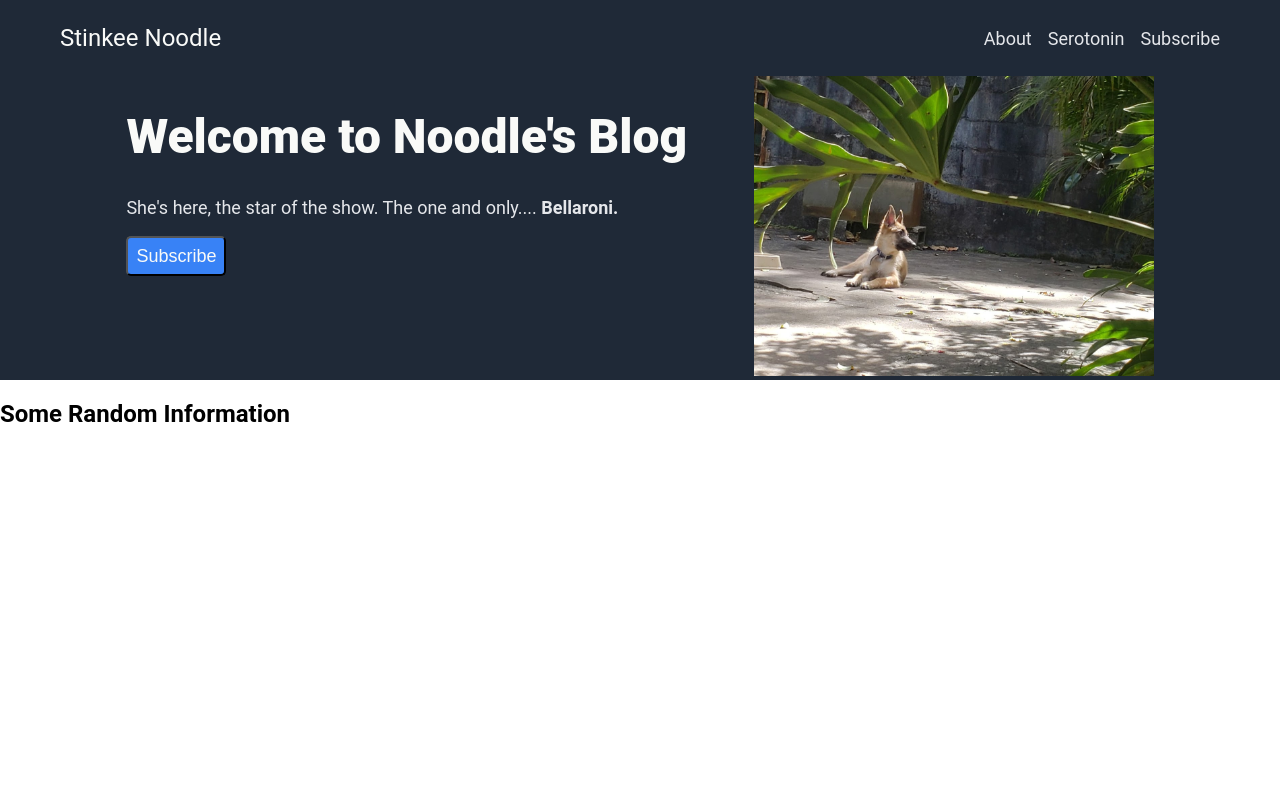
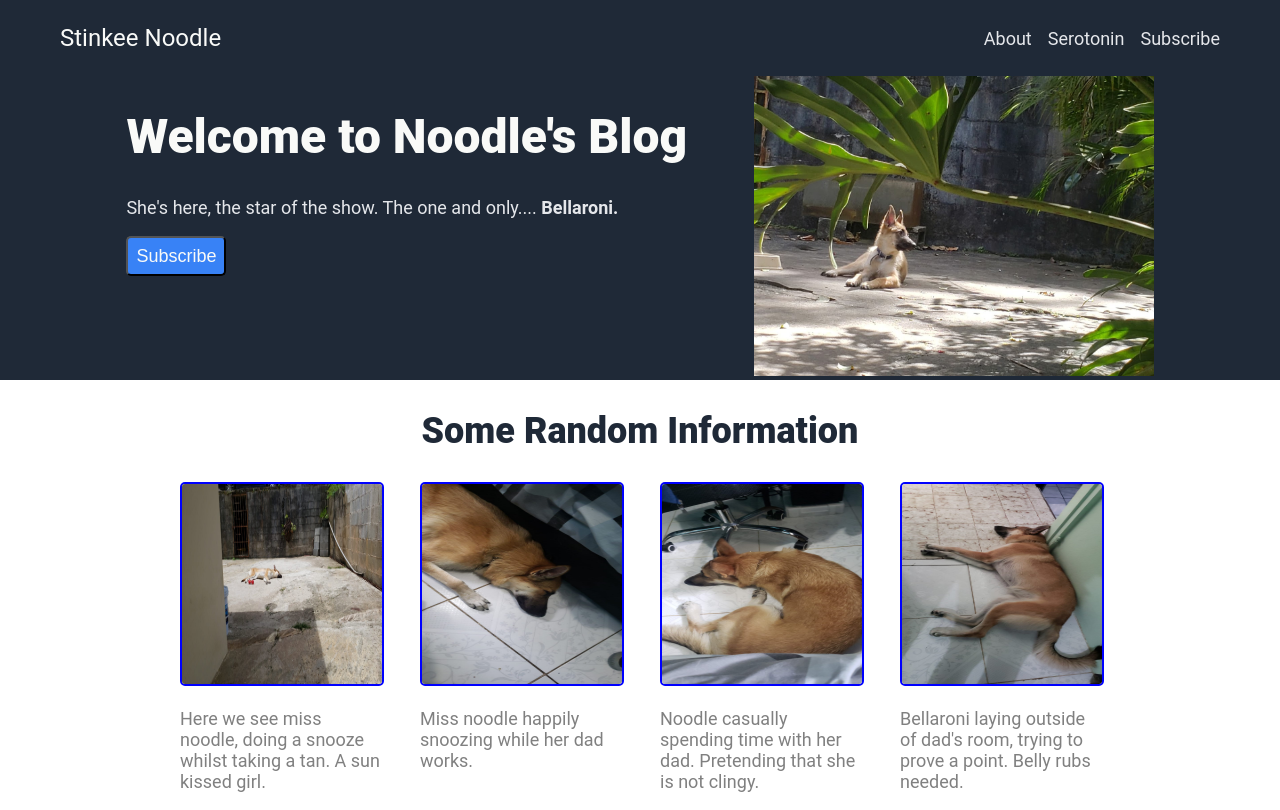
Before and after one commit to BCupen/LandingPageProject, a plain HTML site: page index.html in a window 1280 px wide. Drawn offline with Linux system fonts and the light colour scheme.

Commit message:
section 2 finished

```diff
--- a/index.html
+++ b/index.html
@@ -35,8 +35,27 @@
        <div class="section2">
             <h2>Some Random Information</h2>
             <div class="stinkee-content">
+                <div>
+                    <img src="./images/noodle1.jpeg" alt="Noodle image 1">
+                    <p>Here we see miss noodle, doing a snooze whilst taking a tan. A sun kissed girl.</p>
+                </div>
+                <div>
+                    <img src="./images/noodle2.jpeg" alt="Noodle image 2">
+                    <p>Miss noodle happily snoozing while her dad works.</p>
+                </div>
+                <div>
+                    <img src="./images/noodle3.jpeg" alt="Noodle image 3">
+                    <p>Noodle casually spending time with her dad. Pretending that she is not clingy.</p>
+                </div>
+                <div>
+                    <img src="./images/noodle4.jpeg" alt="Noodle image 4">
+                    <p>Bellaroni laying outside of dad's room, trying to prove a point. Belly rubs needed.</p>
+                </div>
+            </div>
+       </div>
 
-            </div>
+       <div class="section3">
+
        </div>
     </body>
 </html>
--- a/style.css
+++ b/style.css
@@ -61,3 +61,36 @@ a{
     width:400px;
     height:auto;
 }
+
+.section2{
+    display:flex;
+    flex-direction: column;
+    justify-content: center;
+    align-items: center;
+}
+
+.section2 h2{
+    font-size: 36px;
+    font-weight: 800;
+    color: #1F2937;
+}
+
+.stinkee-content{
+    display: flex;
+    justify-content: center;
+    gap: 40px;
+    font-size: 18px;
+    color: grey;
+}
+
+.stinkee-content div{
+    max-width: 200px;
+}
+
+.stinkee-content img{
+    width: 200px;
+    height: 200px;
+    border-radius: 5px;
+    border: 2px solid blue;
+    padding: 0px;
+}
```
